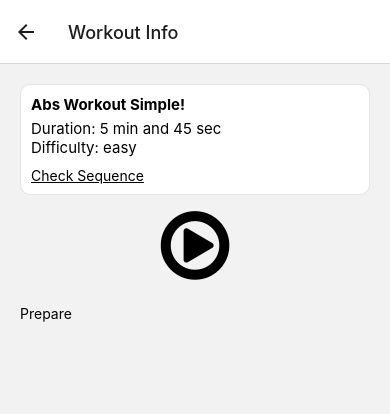
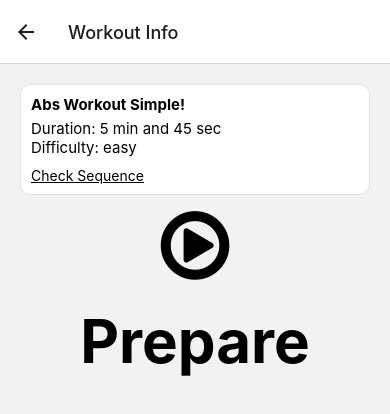
Before and after one commit to DrewIndeed/react-native-projects, a React Native app in the folder workout-app/: screen / in a window 390 px wide. Both pictures are taken after a click on the element 195 px from the left and 175 px from the top of the page. Shown: the top 414 px of the page. Built offline with nearby package versions, Linux system fonts and the light colour scheme.

Commit message:
59. workout-app: apply styles for process text

```diff
--- a/workout-app/screens/WorkoutDetailScreen.tsx
+++ b/workout-app/screens/WorkoutDetailScreen.tsx
@@ -110,8 +110,8 @@ const WorkoutDetailScreen = ({ route }: DetailNavigation) => {
       </View>
 
       {/* display exercise name and progress text */}
-      <View>
-        <Text>
+      <View style={{ alignItems: 'center' }}>
+        <Text style={{ fontSize: 60, fontWeight: 'bold' }}>
           {sequence.length === 0
             ? 'Prepare'
             : hasReachedEnd
```
